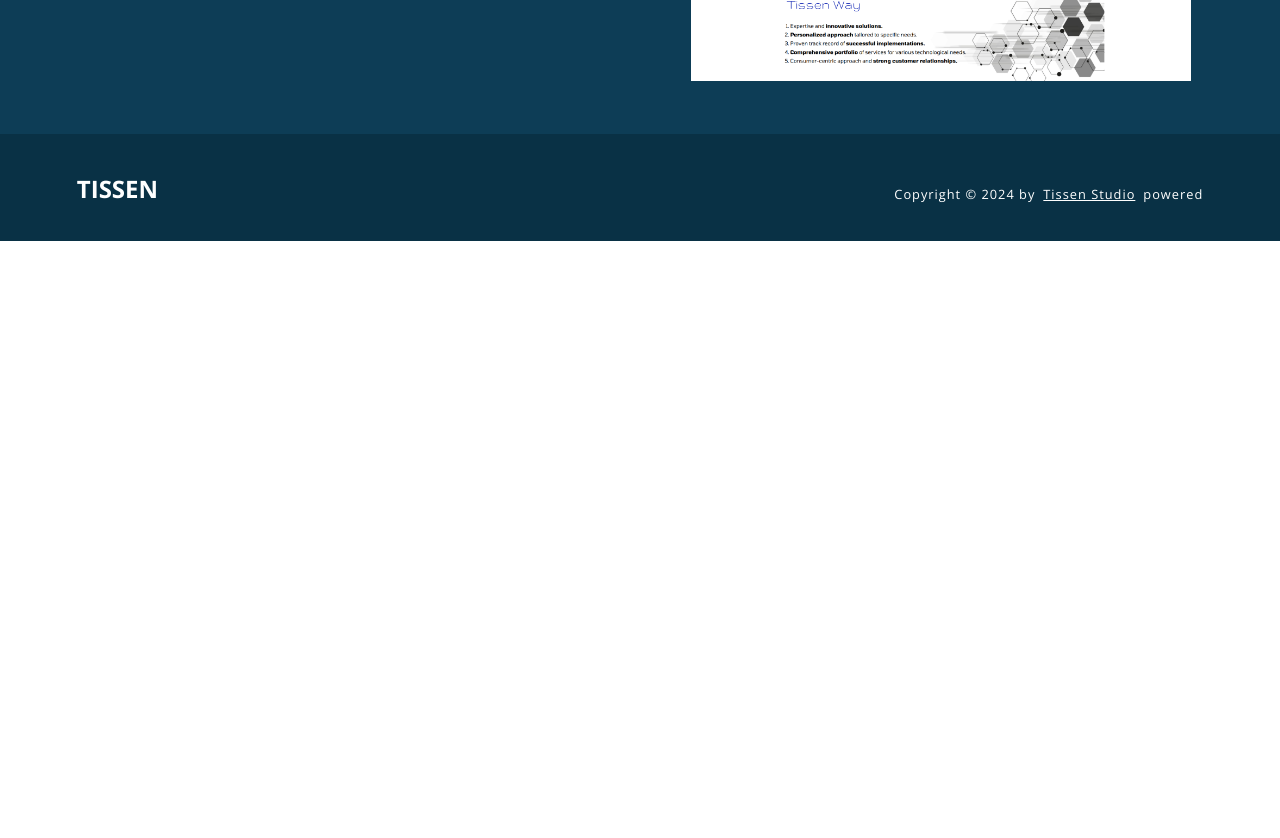
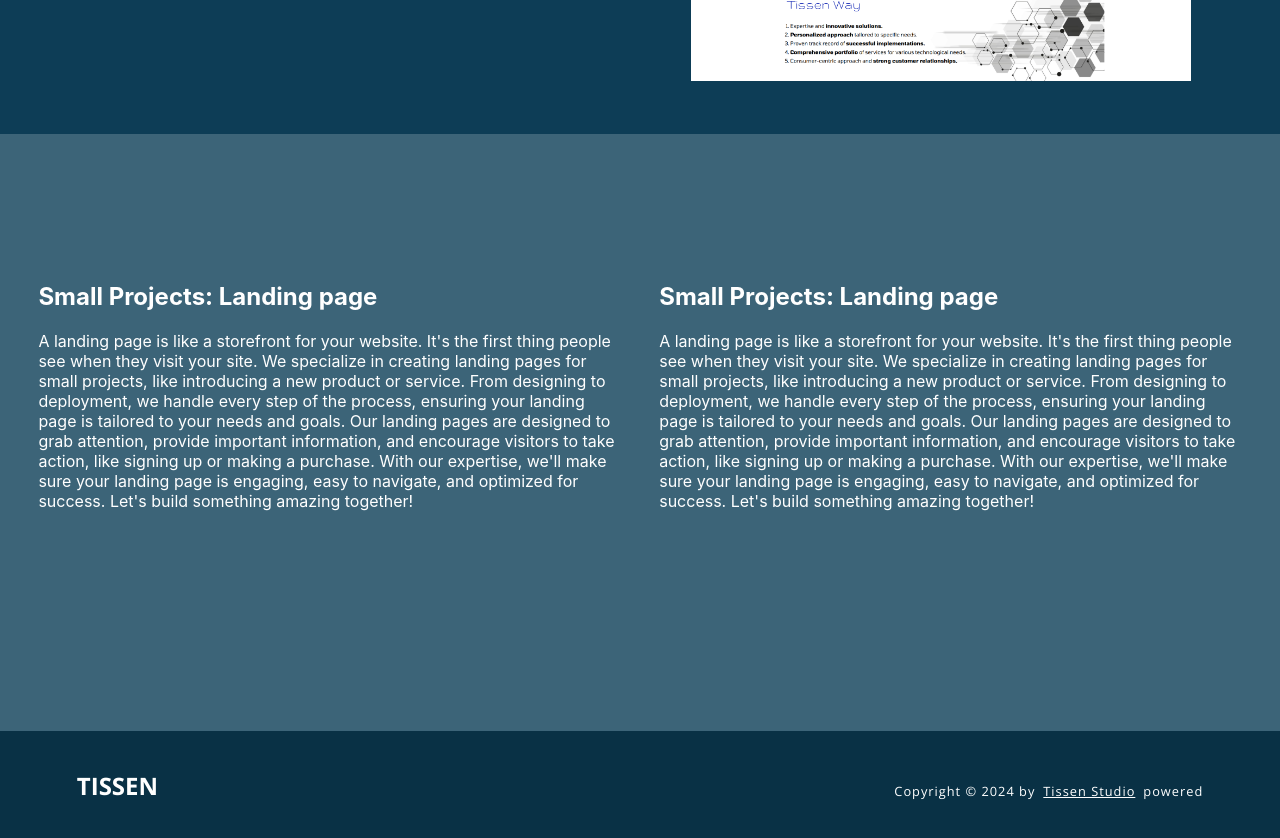
Before and after one commit to RuslanTissen/Ruslan_Portfolio, a React (Create React App) app: page / in a window 1280 px wide. Shown: the part 2000-2838 px from the top of the page. Before the commit the page ends 2241 px from the top, so only its background shows below. Built offline with nearby package versions, Linux system fonts and the light colour scheme; a web font is replaced by a local one.

Commit message:
advert in progress

```diff
--- a/src/components/start/Start.jsx
+++ b/src/components/start/Start.jsx
@@ -2,7 +2,8 @@ import React from 'react'
 import "./Start.scss"
 import About from './about/About.jsx'
 import Introduction from './introduction/Introduction.jsx'
-import  Work  from './work/Work.jsx'
+import Work from './work/Work.jsx'
+import Advertising from './advertising/Advertising.jsx'
 
 function Start() {
 	return (
@@ -12,6 +13,8 @@ function Start() {
 			<Introduction />
 
 			<Work />
+
+			<Advertising />
 
 		</div>
 	)
--- /dev/null
+++ b/src/components/start/advertising/Advertising.jsx
@@ -0,0 +1,34 @@
+import React from 'react'
+import "./Advertising.scss"
+
+function Advertising() {
+	return (
+		<div className='advertising'>
+			<div className="advertising-cont">
+
+				<div className='small services'>
+					<h2>Small Projects: Landing page</h2>
+					<p>A landing page is like a storefront for your website. It's the first thing people see when they visit your site. We specialize in creating landing pages for small projects, like introducing a new product or service. From designing to deployment, we handle every step of the process, ensuring your landing page is tailored to your needs and goals. Our landing pages are designed to grab attention, provide important information, and encourage visitors to take action, like signing up or making a purchase. With our expertise, we'll make sure your landing page is engaging, easy to navigate, and optimized for success. Let's build something amazing together!</p>
+				</div>
+
+				<div className='middle services'>
+				<h2>Small Projects: Landing page</h2>
+					<p>A landing page is like a storefront for your website. It's the first thing people see when they visit your site. We specialize in creating landing pages for small projects, like introducing a new product or service. From designing to deployment, we handle every step of the process, ensuring your landing page is tailored to your needs and goals. Our landing pages are designed to grab attention, provide important information, and encourage visitors to take action, like signing up or making a purchase. With our expertise, we'll make sure your landing page is engaging, easy to navigate, and optimized for success. Let's build something amazing together!</p>
+
+				</div>
+
+				<div className='big services'></div>
+
+				<div className='shopify services'></div>
+
+				<div className='designed services'></div>
+
+				<div className='ai services'></div>
+
+			</div>
+
+		</div>
+	)
+}
+
+export default Advertising
--- /dev/null
+++ b/src/components/start/advertising/Advertising.scss
@@ -0,0 +1,31 @@
+.advertising {
+	background-color: #3c6478;
+	.advertising-cont {
+		max-width: 1500px;
+		margin: 0 auto;
+		padding: clamp(3rem, 10vw, 10rem) clamp(1rem, 3vw, 3rem);
+		color: white;
+		display: flex;
+		flex-wrap: wrap;
+		gap: clamp(1rem, 3vw, 3rem);
+		.services{
+			flex: 1 1 48%;
+			text-wrap: balance;
+			// max-width: 450px;
+			// padding: 0 clamp(1rem, 3vw, 3rem);
+
+		}
+		.small {
+		}
+		.middle {
+		}
+		.big {
+		}
+		.shopify {
+		}
+		.designed {
+		}
+		.ai {
+		}
+	}
+}
```
